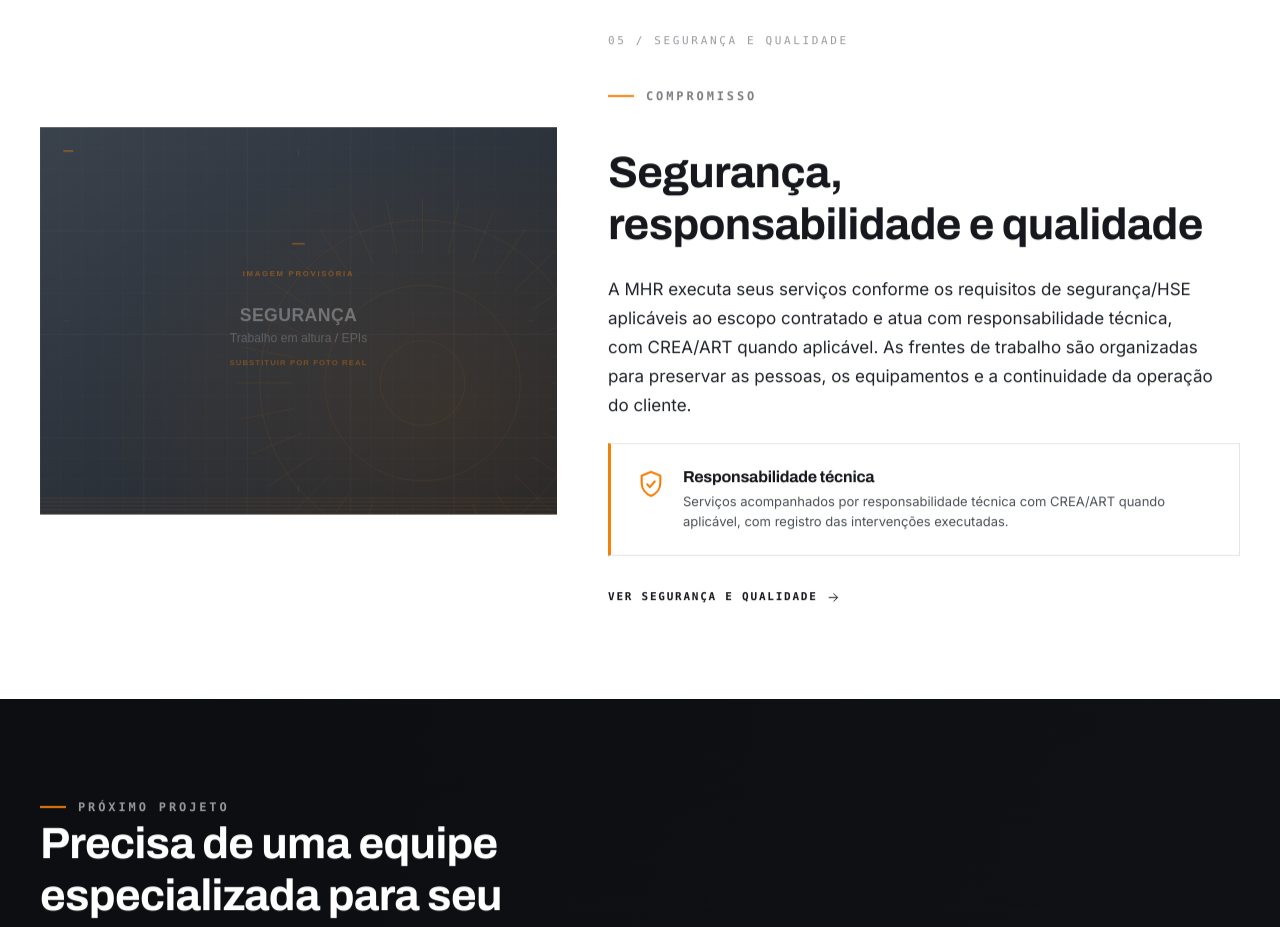
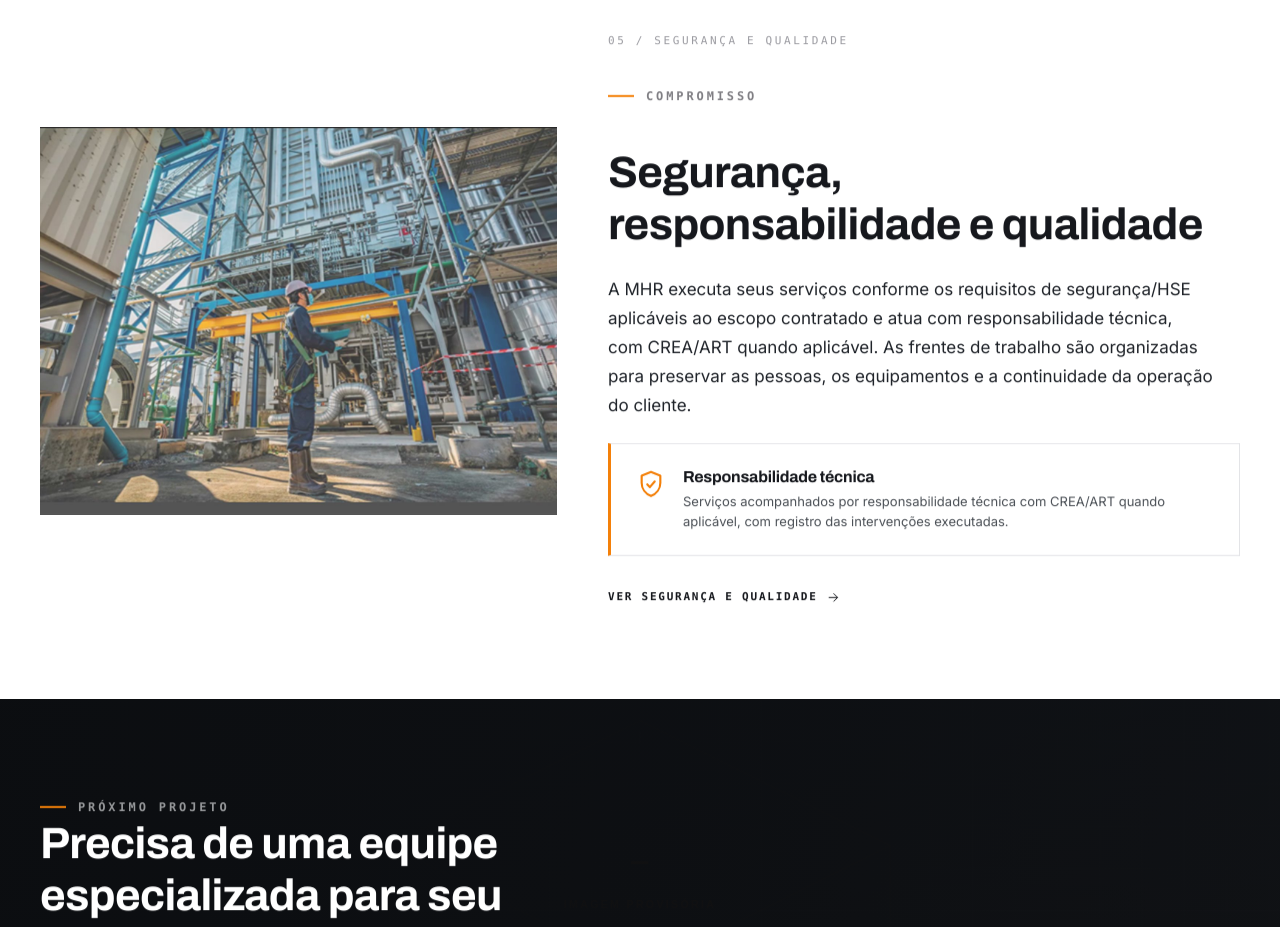
Before and after one commit to canalmeunovohoby3-code/-mhrengenharia, a website: page index.html in a window 1280 px wide. Shown: the part 8260-9187 px from the top of the page. Drawn offline with Linux system fonts and the light colour scheme.

Commit message:
Aplica foto real na secao Seguranca (home) e no fundo do hero de Seguranca e Qualidade

```diff
--- a/index.html
+++ b/index.html
@@ -207,7 +207,7 @@
       <div class="container container--wide">
         <div class="safety-grid">
           <figure class="media-frame media-frame--zoom aspect-4x3 reveal">
-            <img src="assets/img/media/seguranca-01.svg" alt="Profissional executando serviço industrial com equipamento de proteção individual (imagem ilustrativa)." loading="lazy" decoding="async">
+            <img src="assets/img/media/seguranca-01.jpg" alt="Profissional com capacete e cinto de segurança durante serviço em planta industrial, com estruturas metálicas ao fundo." loading="lazy" decoding="async">
           </figure>
           <div class="split__body">
             <span class="section-index reveal">05 / Segurança e Qualidade</span>
```
Also changed, not shown: seguranca-qualidade.html (+1 -1 lines), README.md, assets/8.PNG (added), assets/img/media/seguranca-01.jpg (added).
